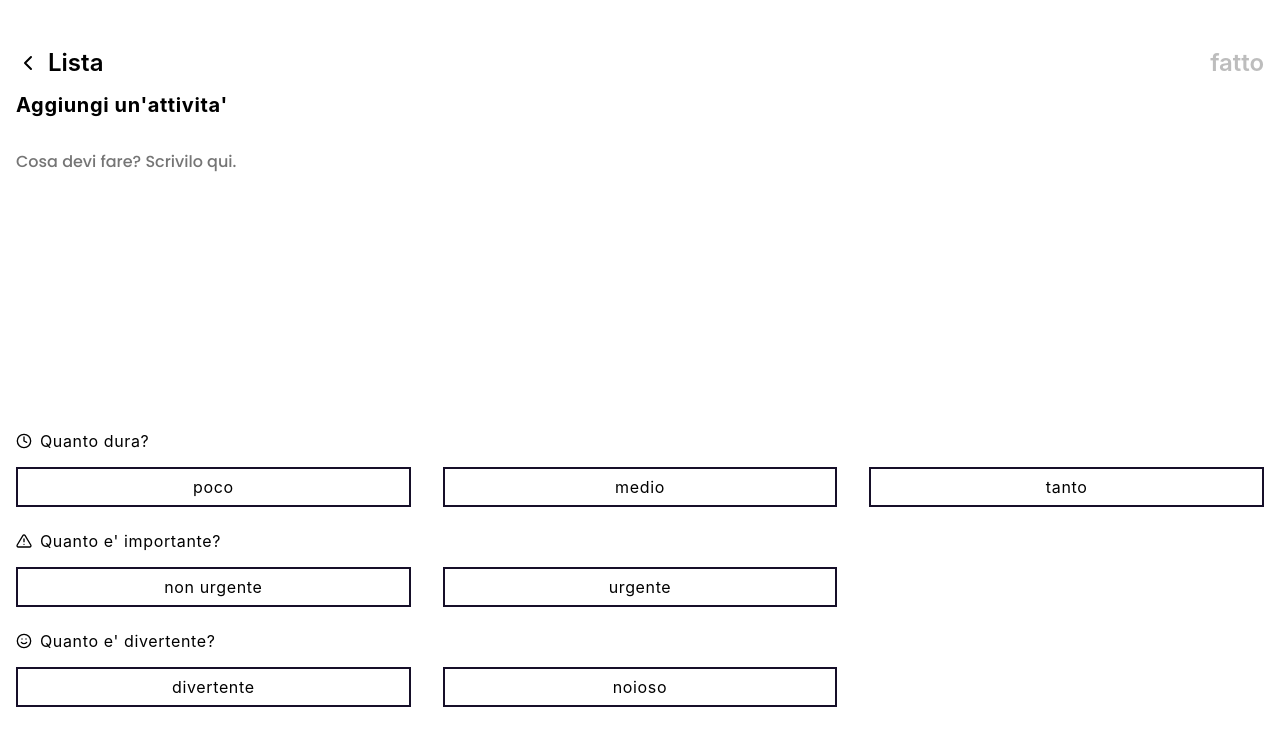
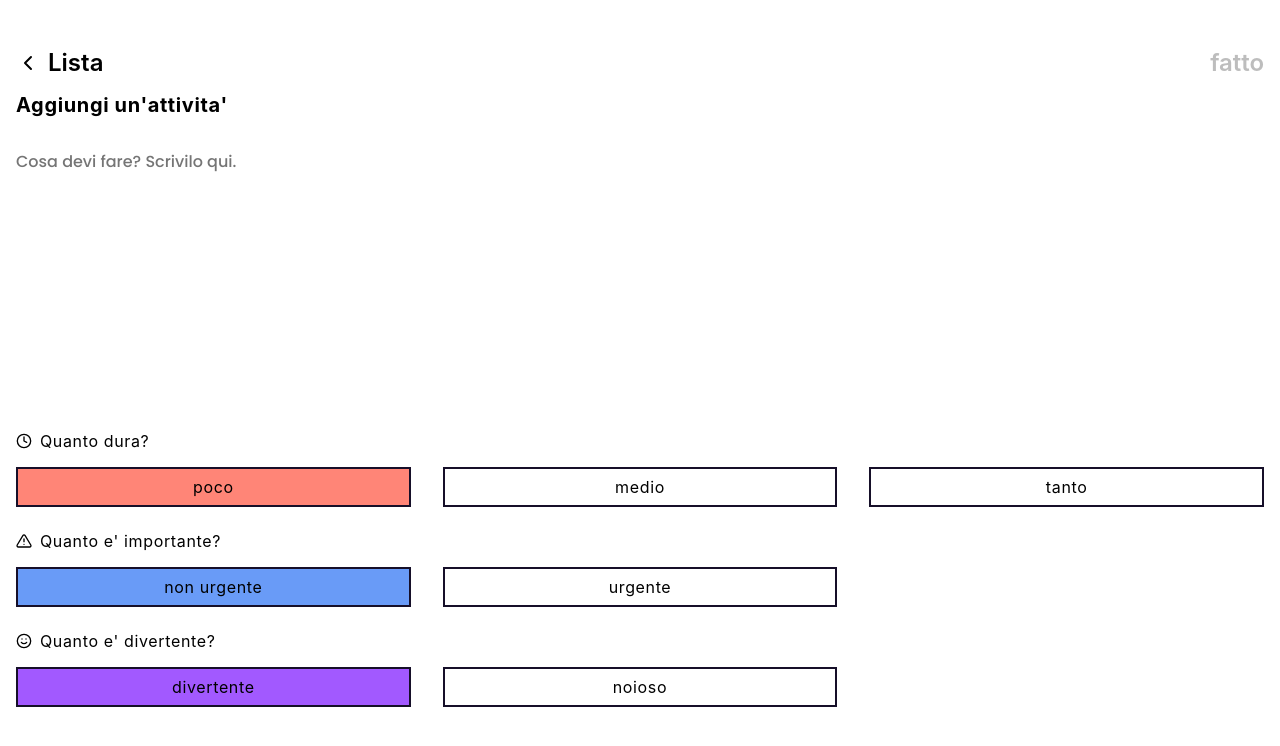
Before and after one commit to MarcoMaz/renato-do-list, a React (Create React App) app: page /add-edit in a window 1280 px wide. Shown: the top 746 px of the page. Built offline with nearby package versions, Linux system fonts and the light colour scheme.

Commit message:
feat( choice ): add colors

```diff
--- a/src/components/Fun.tsx
+++ b/src/components/Fun.tsx
@@ -33,7 +33,9 @@ const Fun: FunctionComponent<FunProps> = ({ className, fun, setFun }) => {
           };
           return (
             <RadioButton
-              className="AddEditTask__choice-radio"
+              className={`AddEditTask__choice-radio ${
+                id === fun ? '-selected' : ''
+              }`}
               key={index}
               label={label}
               isChecked={id === fun}
--- a/src/components/Speed.tsx
+++ b/src/components/Speed.tsx
@@ -40,7 +40,9 @@ const Speed: FunctionComponent<SpeedProps> = ({
           };
           return (
             <RadioButton
-              className="AddEditTask__choice-radio"
+              className={`AddEditTask__choice-radio ${
+                id === speed ? '-selected' : ''
+              }`}
               key={index}
               label={label}
               isChecked={id === speed}
--- a/src/components/Urgency.tsx
+++ b/src/components/Urgency.tsx
@@ -37,7 +37,9 @@ const Urgency: FunctionComponent<UrgencyProps> = ({
           };
           return (
             <RadioButton
-              className="AddEditTask__choice-radio"
+              className={`AddEditTask__choice-radio ${
+                id === urgency ? '-selected' : ''
+              }`}
               key={index}
               label={label}
               isChecked={id === urgency}
--- a/src/styles/basics.scss
+++ b/src/styles/basics.scss
@@ -366,3 +366,15 @@ figure {
     width: 0;
   }
 }
+
+.AddEditTask__choice--speed .AddEditTask__choice-radio.-selected {
+  background: $salmon;
+}
+
+.AddEditTask__choice--urgency .AddEditTask__choice-radio.-selected {
+  background: $cornflower-blue;
+}
+
+.AddEditTask__choice--fun .AddEditTask__choice-radio.-selected {
+  background: $heliotrope;
+}
```
